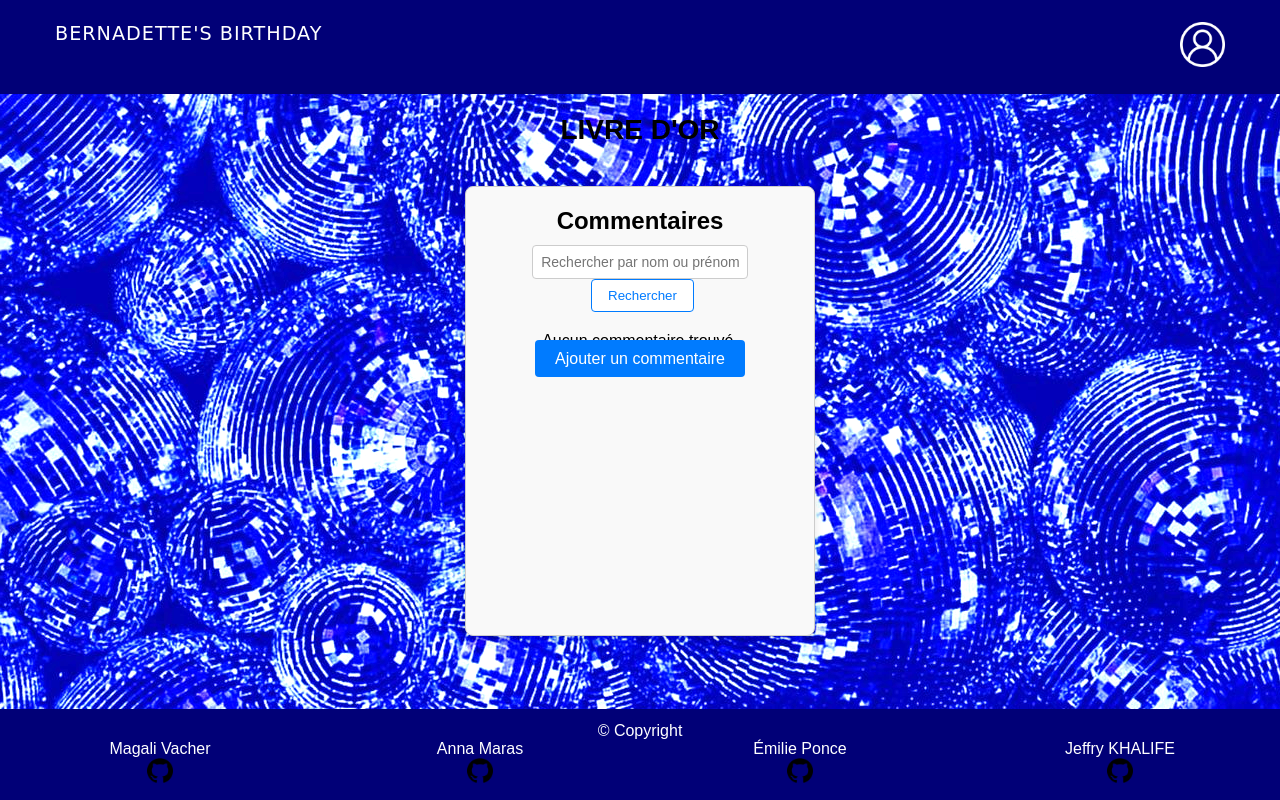
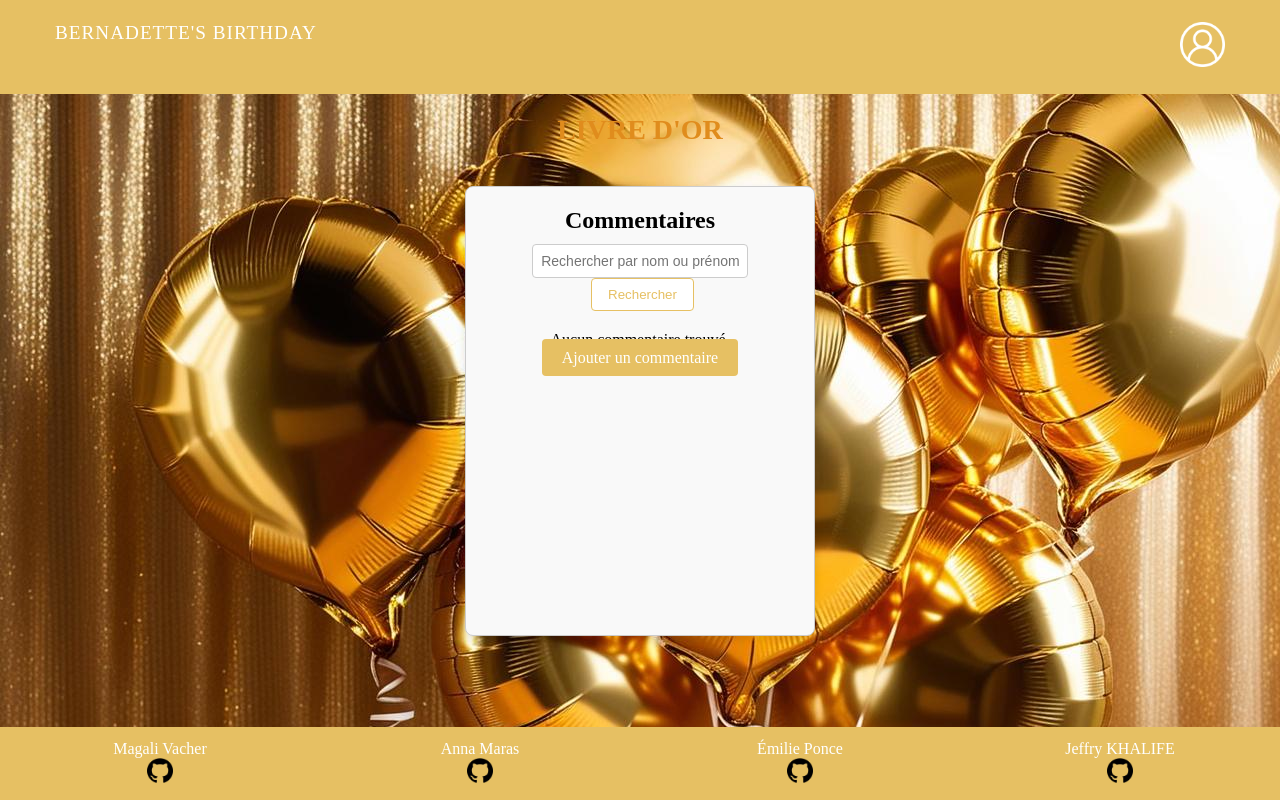
Before and after one commit to jeffry-khalife/livre-or, a PHP site: page /acceuil.php in a window 1280 px wide. Run offline with PHP 8.4, Linux system fonts and the light colour scheme; data that the repository does not hold is empty.

Commit message:
police Atma ajouter

```diff
--- a/acceuil.css
+++ b/acceuil.css
@@ -1,12 +1,12 @@
 /* VARIABLES (ROOT)*/
 :root {
-    --primary-color: #010077;
-    --secondary-color: #007BFF;
+  --primary-color: #e6c063;
+  --secondary-color: #e6c063;
   --white: #fff;
   --grey: #ccc;
   --light-bg: #f9f9f9;
   --feedback-color: #c93cae;
-    --nav-link-font: 'caveat', cursive;
+  --nav-link-font: 'atma', serif;
 }
 
 /* RESET & STRUCTURE DE BASE*/
@@ -23,8 +23,8 @@
 }
 
 body {
-    font-family: Arial, sans-serif;
-    background: url(image/disco.png);
+  font-family: 'Atma', serif;
+  background: url(image/ballon.jpg);
   text-align: center;
 }
 
@@ -34,6 +34,8 @@
 
 /* TYPOGRAPHIE */
 h1 {
+  font-family: 'Atma', serif;
+  color: #e08c1d;
   margin: 20px 0;
   font-size: 28px;
   text-transform: uppercase;
@@ -132,7 +134,7 @@
   border-radius: 4px;
   margin-left: 5px;
   cursor: pointer;
-    transition: background 0.3s;
+  transition: 0.3s;
 }
 
 .search-form button:hover {
@@ -189,7 +191,7 @@
 
 /* NAVIGATION */
 nav {
-    background-color: #010077;
+  background-color: #e6c063;
 display: flex;
 justify-content: center;
 padding: 10px;
--- a/acceuil.php
+++ b/acceuil.php
@@ -177,7 +177,7 @@ if ($q === "") {
   </main>
 
   <footer>
-    <p>© Copyright</p>
+    <p></p>
     <div class="Copyright">
       <p>
         Magali Vacher<br>
```
Also changed, not shown: image/Livre.jpg (added), image/ballon.jpg (added). Lines whose indentation alone changed are shown as unchanged.
